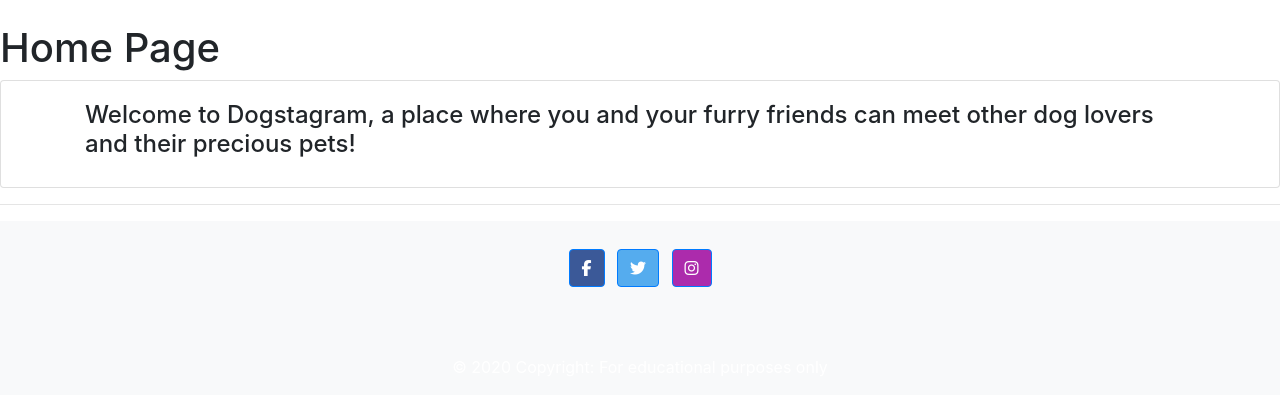
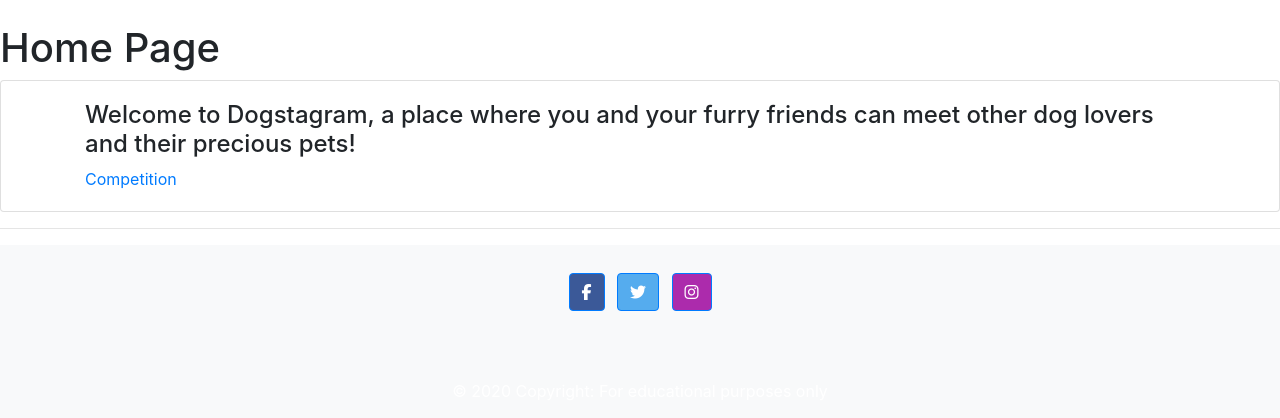
Before and after one commit to shellym96/dog-stagram, a Django app: page / in a window 1280 px wide. Shown: the part 56-474 px from the top of the page. Run offline with Django 3.2, Linux system fonts and the light colour scheme; some libraries are stand-ins or nearby versions.

Commit message:
Add competition link to home.html

```diff
--- a/templates/home.html
+++ b/templates/home.html
@@ -12,6 +12,7 @@
                 <h4>Welcome to Dogstagram, a place where you and your furry friends
                     can meet other dog lovers and their precious pets!
                 </h4>
+                <a href="/competition">Competition</a>
                 </div>
             </div>
         </div>
```
